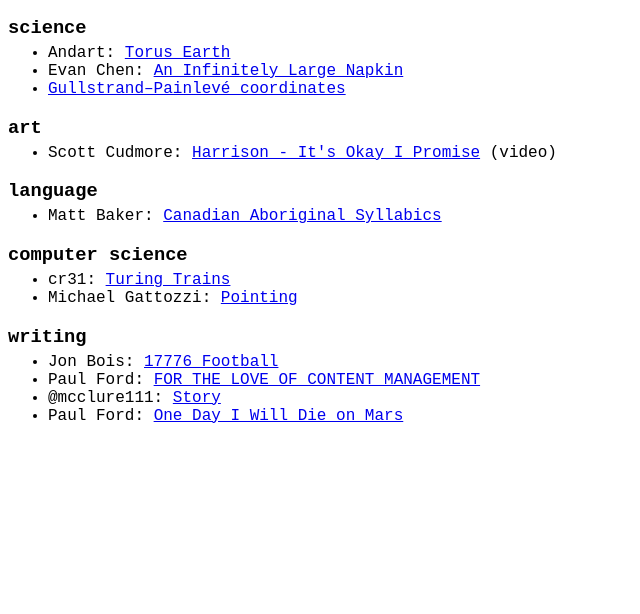
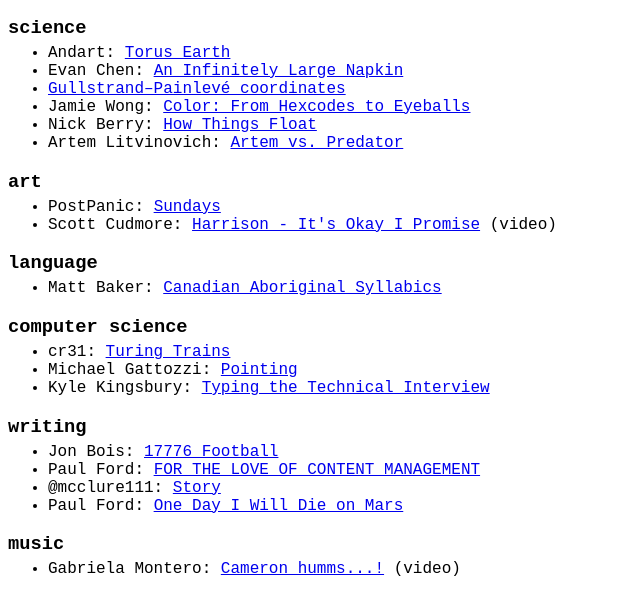
Before and after one commit to Pascal-So/log, a plain HTML site: page index.html in a window 1280 px wide. Shown: the part 50-664 px from the top of the page, without its empty margins (0-640 px from the left). Drawn offline with Linux system fonts and the light colour scheme.

Commit message:
more links

```diff
--- a/index.html
+++ b/index.html
@@ -26,9 +26,13 @@
     <li>Andart: <a href="http://www.aleph.se/andart/archives/2014/02/torusearth.html">Torus Earth</a></li>
     <li>Evan Chen: <a href="http://web.evanchen.cc/napkin.html">An Infinitely Large Napkin</a></li>
     <li><a href="https://en.wikipedia.org/wiki/Gullstrand%E2%80%93Painlev%C3%A9_coordinates">Gullstrand–Painlevé coordinates</a></li>
+    <li>Jamie Wong: <a href="http://jamie-wong.com/post/color/">Color: From Hexcodes to Eyeballs</a></li>
+    <li>Nick Berry: <a href="http://datagenetics.com/blog/june22016/index.html">How Things Float</a></li>
+    <li>Artem Litvinovich: <a href="https://www.ribbonfarm.com/2016/05/12/artem-vs-predator/">Artem vs. Predator</a></li>
 </ul>
 <h3>art</h3>
 <ul>
+    <li>PostPanic: <a href="https://vimeo.com/122325664">Sundays</a></li>
     <li>Scott Cudmore: <a href="https://vimeo.com/154210047">Harrison - It's Okay I Promise</a> (video)</li>
 </ul>
 <h3>language</h3>
@@ -39,6 +43,7 @@
 <ul>
     <li>cr31: <a href="http://www.cr31.co.uk/stagecast/trains/">Turing Trains</a></li>
     <li>Michael Gattozzi: <a href="https://twitter.com/mgattozzi/status/978706694942461953">Pointing</a></li>
+    <li>Kyle Kingsbury: <a href="https://aphyr.com/posts/342-typing-the-technical-interview">Typing the Technical Interview</a></li>
 </ul>
 <h3>writing</h3>
 <ul>
@@ -47,5 +52,9 @@
     <li>@mcclure111: <a href="https://data.runhello.com/story.txt">Story</a></li>
     <li>Paul Ford: <a href="https://motherboard.vice.com/en_us/article/ypw57y/one-day-i-will-die-on-mars">One Day I Will Die on Mars</a></li>
 </ul>
+<h3>music</h3>
+<ul>
+    <li>Gabriela Montero: <a href="https://www.youtube.com/watch?v=APFSsFBw6a0">Cameron humms...!</a> (video)</li>
+</ul>
 </body>
 </html>
```
